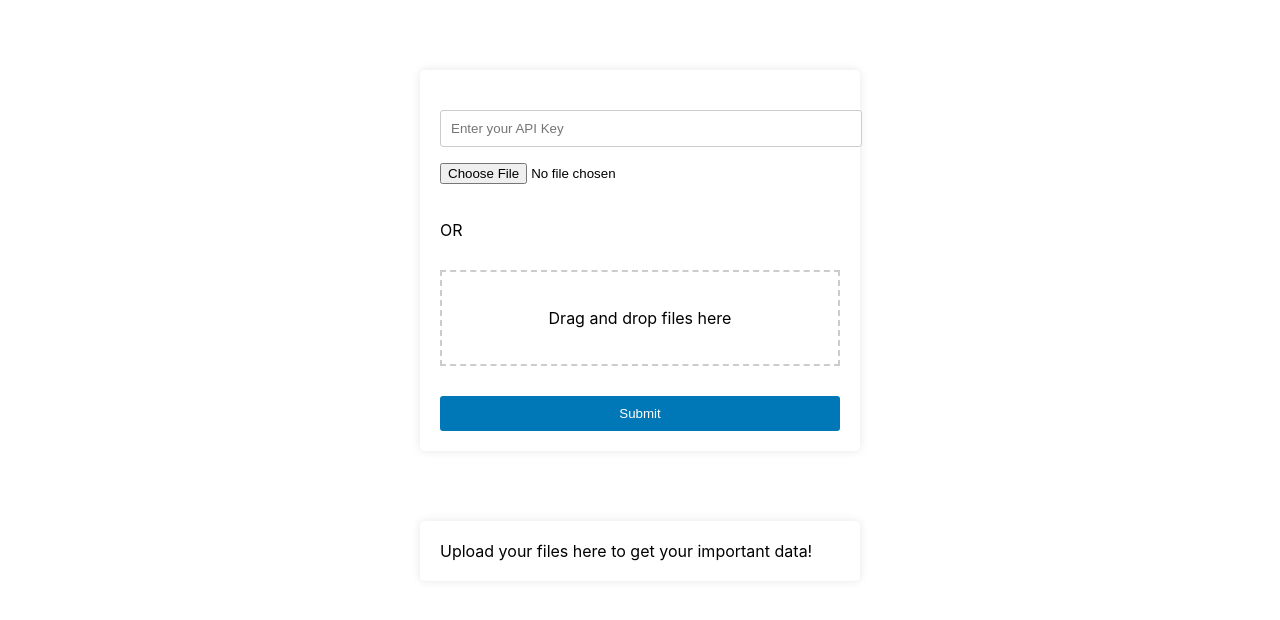
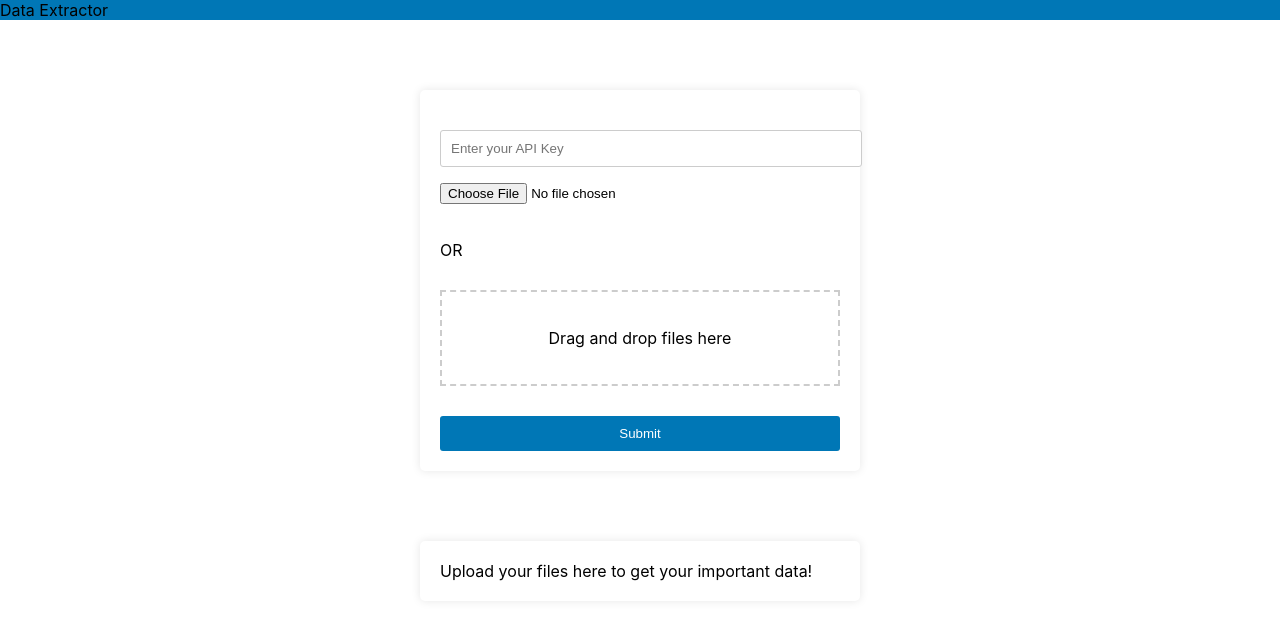
Before and after one commit to sneha-balachander/PortalPage, a React (Create React App) app: page / in a window 1280 px wide. Shown: the top 620 px of the page. Built offline with nearby package versions, Linux system fonts and the light colour scheme; the HTML template or start-up script is replaced by a standard one.

Commit message:
Navbar component added

```diff
--- a/src/App.css
+++ b/src/App.css
@@ -36,40 +36,3 @@
     transform: rotate(360deg);
   }
 } */
-
-.file-drop-area {
-  border: 2px dashed #ccc;
-  padding: 20px;
-  text-align: center;
-  cursor: pointer;
-  margin: 30px 0;
-}
-
-.dragging {
-  border-color: #007bff;
-  background-color: #f0faff;
-}
-.container {
-  max-width: 400px;
-  margin: 70px auto;
-  padding: 20px;
-  background-color: #fff;
-  border-radius: 5px;
-  box-shadow: 0 0 10px rgba(0, 0, 0, 0.1);
-}
-.container input[type="text"] {
-  width: 100%;
-  padding: 10px;
-  margin-bottom: 15px;
-  border: 1px solid #ccc;
-  border-radius: 3px;
-}
-.container input[type="submit"] {
-  width: 100%;
-  padding: 10px;
-  background-color: #0077b6;
-  color: #fff;
-  border: none;
-  border-radius: 3px;
-  cursor: pointer;
-}
--- a/src/App.js
+++ b/src/App.js
@@ -1,88 +1,11 @@
 import React, { useState } from "react";
-import "./App.css";
-
+import NavBar from "./components/Navbar";
+import FileUpload from "./components/FileUpload";
 function App() {
-  const [ApiKey, setApiKey] = useState("");
-  const [isDragging, setIsDragging] = useState(false);
-  const [file, setFile] = useState([]);
-  const [extractedData, setExtractedData] = useState(false);
-
-  const handleSubmit = (e) => {};
-
-  const handleChange = (e) => {
-    setApiKey(e.target.value);
-  };
-
-  const handleDragEnter = (e) => {
-    e.preventDefault();
-    setIsDragging(true);
-  };
-
-  const handleDragLeave = () => {
-    setIsDragging(false);
-  };
-
-  const handleDragOver = (e) => {
-    e.preventDefault();
-  };
-
-  const handleDrop = (e) => {
-    e.preventDefault();
-    setIsDragging(false);
-    const droppedFiles = [...e.dataTransfer.files];
-    setFile(droppedFiles);
-  };
-
-  const handleFileChange = (e) => {};
-
   return (
-    <div className="row">
-      <div className="col-6 container">
-        <form
-          onSubmit={(e) => {
-            handleSubmit(e);
-          }}
-        >
-          <br />
-          <input
-            type="text"
-            value={ApiKey}
-            required
-            placeholder="Enter your API Key"
-            onChange={(e) => {
-              handleChange(e);
-            }}
-          />
-          <br />
-          <input type="file" onChange={handleFileChange} />
-          <br />
-          <br />
-          <p className="text-center">OR</p>
-          <div
-            className={`file-drop-area ${isDragging ? "dragging" : ""}`}
-            onDragEnter={handleDragEnter}
-            onDragLeave={handleDragLeave}
-            onDragOver={handleDragOver}
-            onDrop={handleDrop}
-          >
-            {isDragging ? (
-              <p>Drop the files here</p>
-            ) : (
-              <p>Drag and drop files here</p>
-            )}
-
-            {file.map((file, index) => (
-              <p key={index}>{file.name}</p>
-            ))}
-          </div>
-          <input type="submit" value="Submit" />
-        </form>
-      </div>
-      <div className="col-6 container">
-        {extractedData
-          ? " "
-          : "Upload your files here to get your important data!"}
-      </div>
+    <div>
+      <NavBar />
+      <FileUpload />
     </div>
   );
 }
--- /dev/null
+++ b/src/components/FileUpload.css
@@ -0,0 +1,36 @@
+.file-drop-area {
+  border: 2px dashed #ccc;
+  padding: 20px;
+  text-align: center;
+  cursor: pointer;
+  margin: 30px 0;
+}
+
+.dragging {
+  border-color: #007bff;
+  background-color: #f0faff;
+}
+.container {
+  max-width: 400px;
+  margin: 70px auto;
+  padding: 20px;
+  background-color: #fff;
+  border-radius: 5px;
+  box-shadow: 0 0 10px rgba(0, 0, 0, 0.1);
+}
+.container input[type="text"] {
+  width: 100%;
+  padding: 10px;
+  margin-bottom: 15px;
+  border: 1px solid #ccc;
+  border-radius: 3px;
+}
+.container input[type="submit"] {
+  width: 100%;
+  padding: 10px;
+  background-color: #0077b6;
+  color: #fff;
+  border: none;
+  border-radius: 3px;
+  cursor: pointer;
+}
--- /dev/null
+++ b/src/components/FileUpload.js
@@ -0,0 +1,90 @@
+import React, { useState } from "react";
+import "./FileUpload.css";
+function FileUpload() {
+  const [ApiKey, setApiKey] = useState("");
+  const [isDragging, setIsDragging] = useState(false);
+  const [file, setFile] = useState([]);
+  const [extractedData, setExtractedData] = useState(false);
+
+  const handleSubmit = (e) => {};
+
+  const handleChange = (e) => {
+    setApiKey(e.target.value);
+  };
+
+  const handleDragEnter = (e) => {
+    e.preventDefault();
+    setIsDragging(true);
+  };
+
+  const handleDragLeave = () => {
+    setIsDragging(false);
+  };
+
+  const handleDragOver = (e) => {
+    e.preventDefault();
+  };
+
+  const handleDrop = (e) => {
+    e.preventDefault();
+    setIsDragging(false);
+    const droppedFiles = [...e.dataTransfer.files];
+    setFile(droppedFiles);
+  };
+
+  const handleFileChange = (e) => {};
+
+  return (
+    <div>
+      <div className="row">
+        <div className="col-6 container">
+          <form
+            onSubmit={(e) => {
+              handleSubmit(e);
+            }}
+          >
+            <br />
+            <input
+              type="text"
+              value={ApiKey}
+              required
+              placeholder="Enter your API Key"
+              onChange={(e) => {
+                handleChange(e);
+              }}
+            />
+            <br />
+            <input type="file" onChange={handleFileChange} />
+            <br />
+            <br />
+            <p className="text-center">OR</p>
+            <div
+              className={`file-drop-area ${isDragging ? "dragging" : ""}`}
+              onDragEnter={handleDragEnter}
+              onDragLeave={handleDragLeave}
+              onDragOver={handleDragOver}
+              onDrop={handleDrop}
+            >
+              {isDragging ? (
+                <p>Drop the files here</p>
+              ) : (
+                <p>Drag and drop files here</p>
+              )}
+
+              {file.map((file, index) => (
+                <p key={index}>{file.name}</p>
+              ))}
+            </div>
+            <input type="submit" value="Submit" />
+          </form>
+        </div>
+        <div className="col-6 container">
+          {extractedData
+            ? " "
+            : "Upload your files here to get your important data!"}
+        </div>
+      </div>
+    </div>
+  );
+}
+export default FileUpload;
--- /dev/null
+++ b/src/components/Navbar.css
@@ -0,0 +1,24 @@
+nav{
+    background-color: #0077b6;
+
+}
+.left{
+    left: 20px;
+}
+.right{
+    right: 20px;
+}
+.btn{
+    background-color: white !important;
+    color: #0077b6;
+    font-size: 12px;
+    font-weight: 500;
+}
+.btn:hover{
+    background-color: #caf0f8 !important;
+}
+.cus-icon{
+    color: white;
+}
+
+.material-icons.md-36 { font-size: 36px; }
--- /dev/null
+++ b/src/components/Navbar.js
@@ -0,0 +1,12 @@
+import React, { useState } from "react";
+
+import "./Navbar.css";
+const NavBar = () => {
+  return (
+    <nav>
+      <div className="nav-wrapper">Data Extractor</div>
+    </nav>
+  );
+};
+
+export default NavBar;
```
